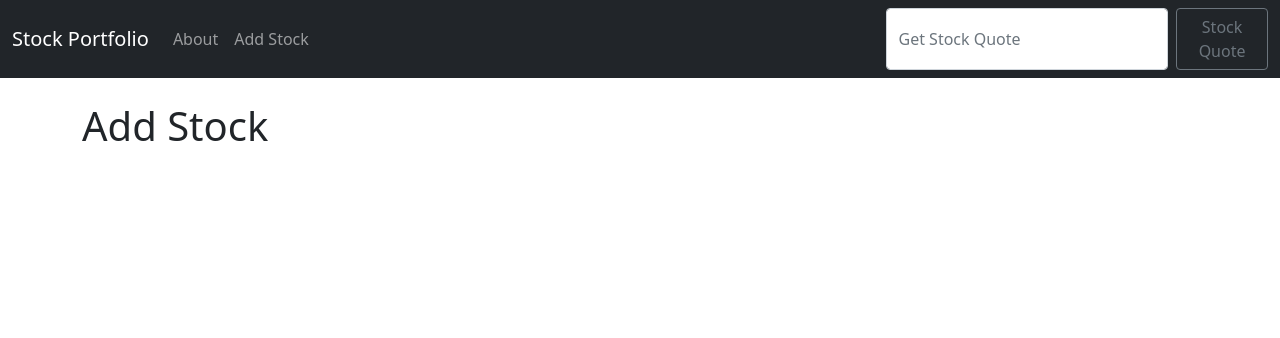
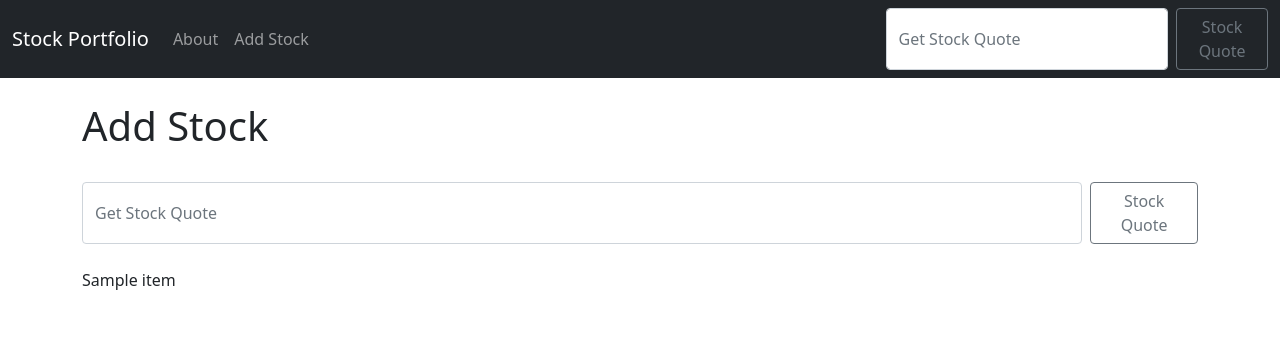
Before and after one commit to Srecko727/stockMarketApp, a Django app: template stock/quotes/templates/add_stock.html in a window 1280 px wide. Shown: the top 338 px of the page. Run offline with Django 4.2, Linux system fonts and the light colour scheme; the template is opened without the code that fills it: most values are stand-ins (such as "Sample title", 1, 10 or a date in 2020).

Commit message:
finished video 25

```diff
--- a/stock/quotes/templates/add_stock.html
+++ b/stock/quotes/templates/add_stock.html
@@ -2,6 +2,16 @@
 {% block content %}
 
 <h1>Add Stock</h1>
+<br/>
 
+<form action="{% url 'add_stock' %}" class="d-flex" method="POST">
+    {% csrf_token %}
+  <input class="form-control me-2" type="search" placeholder="Get Stock Quote" aria-label="Search" name="ticker">
+  <button class="btn btn-outline-secondary" type="submit">Stock Quote</button>
+</form>
+<br/>
+{% for item in ticker %}
+    {{ item }} <br/>
+{% endfor %}
 
 {% endblock %}
```
Also changed, not shown: stock/quotes/views.py (+14 -2 lines), stock/quotes/forms.py (added).
